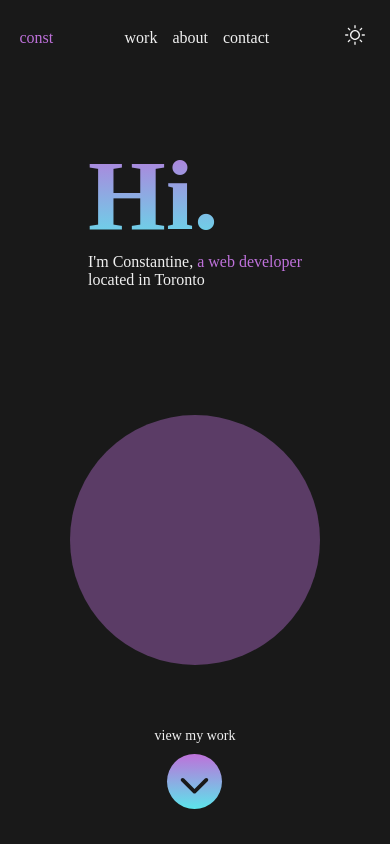
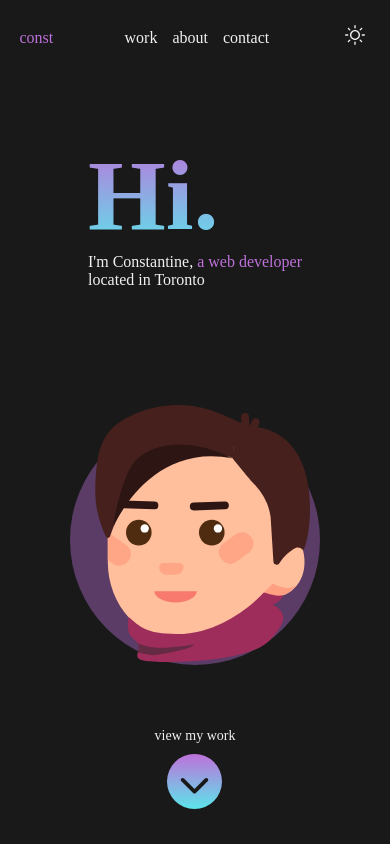
Before and after one commit to ConstantineNam/portfolio, a React (Create React App) app: page / in a window 390 px wide. Shown: the top 844 px of the page. Built offline with nearby package versions, Linux system fonts and the light colour scheme; the HTML template or start-up script is replaced by a standard one.

Commit message:
avatar changes to static on mobile

```diff
--- a/src/components/Avatar.js
+++ b/src/components/Avatar.js
@@ -1,4 +1,5 @@
 import React, { useEffect, useState }  from 'react';
+import avatar  from '../assets/images/avatar.svg';
 import avatarHead  from '../assets/images/avatar-head.svg';
 import avatarEyes from '../assets/images/avatar-eyes.svg';
 import avatarEyebrows  from '../assets/images/avatar-eyebrows.svg';
@@ -38,6 +39,7 @@ const Avatar = (props) => {
             <svg viewBox='0 0 350 350'>
                 <circle className='avatar__background'cx='175' cy='175' r='175'/>
             </svg>
+            <img src={avatar} className='avatar__static'/>
             <animated.img src={avatarHead} className='avatar__head' style={{ transform: props.animProps.xy.interpolate(trans1) }} />
             <animated.img
                 src={avatarEyes} className='avatar__eyes'
@@ -47,7 +49,6 @@ const Avatar = (props) => {
             <animated.svg className='avatar__mouth' style={{transform: props.animProps.xy.interpolate(trans5), background: 'new 0 0 273.4 293.4'}} >
                 <animated.path style={{fill: '#F87A6F'}} d={x} />
             </animated.svg>
-
         </div>
   )
 }
```
